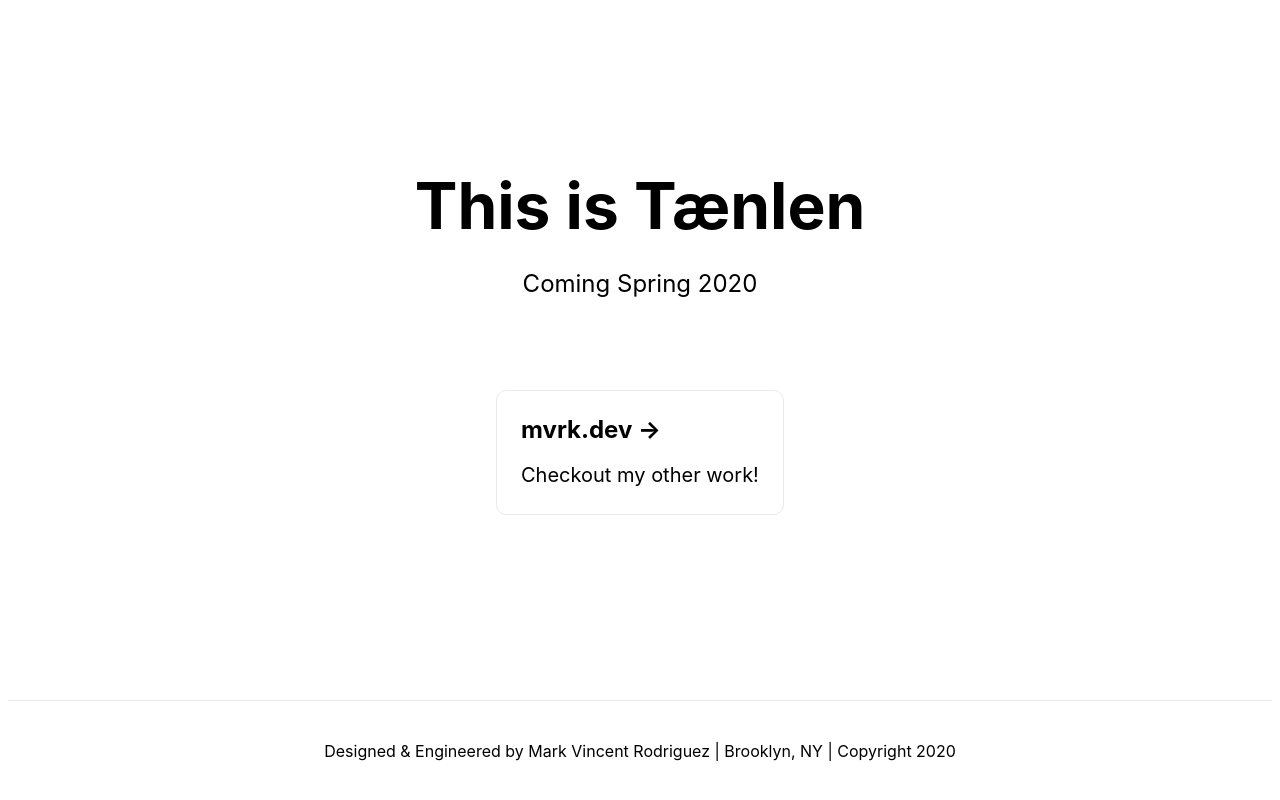
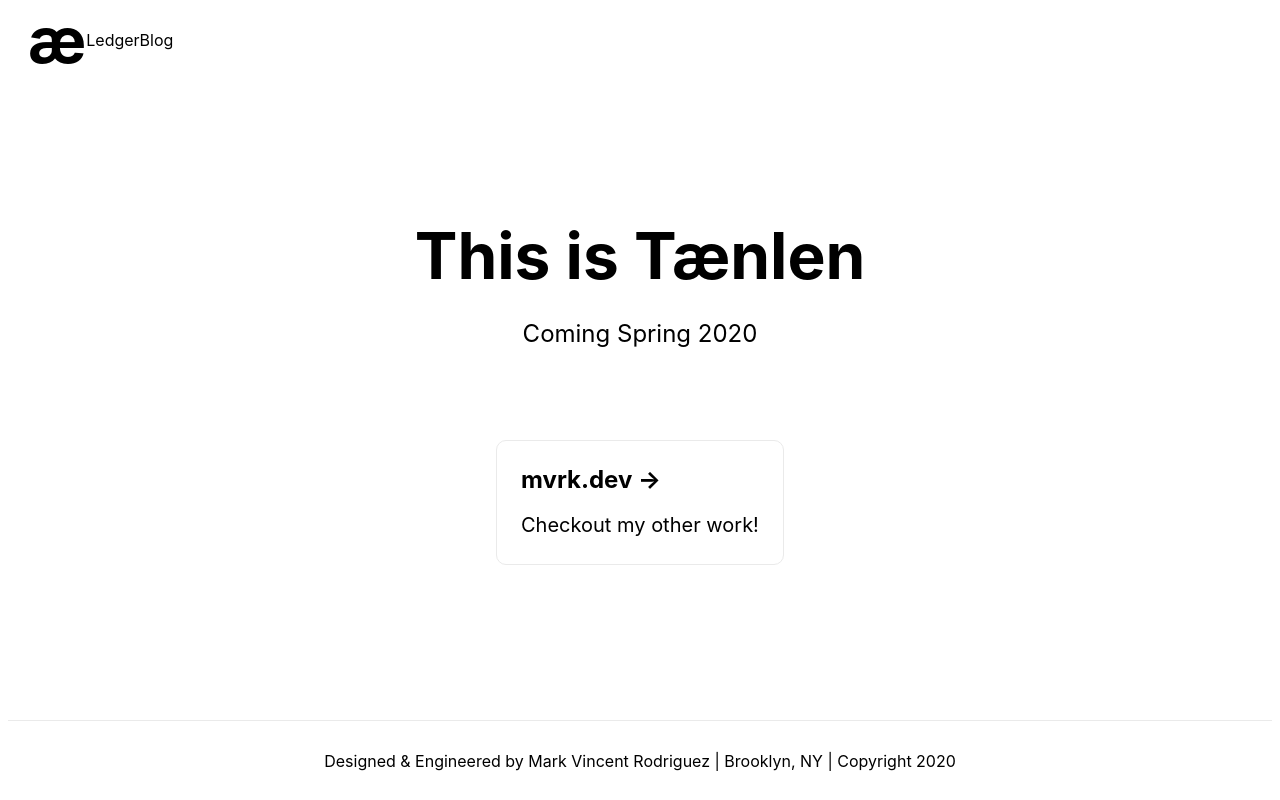
Before and after one commit to mvrkvincent/taenlen_dashboard, a Next.js app in the folder frontend/: page / in a window 1280 px wide. Built offline with nearby package versions, Linux system fonts and the light colour scheme.

Commit message:
Create page templates

```diff
--- /dev/null
+++ b/frontend/components/Footer.js
@@ -0,0 +1,14 @@
+const Footer = () => {
+
+  return(
+
+    <footer>
+      <span>
+        Designed & Engineered by Mark Vincent Rodriguez | Brooklyn, NY | Copyright 2020
+      </span>
+    </footer>
+
+  );
+};
+
+export default Footer;
--- /dev/null
+++ b/frontend/components/Nav.js
@@ -0,0 +1,15 @@
+const Nav = () => {
+
+  return (
+
+    <nav>
+      <a href="/"><h1><span className="logo">&#230;</span></h1></a>
+      <a href="/ledger">Ledger</a>
+      <a href="/blog">Blog</a>
+
+    </nav>
+
+  );
+};
+
+export default Nav;
--- /dev/null
+++ b/frontend/components/Template.js
@@ -0,0 +1,22 @@
+import Head from 'next/head';
+import Footer from './Footer';
+import Nav from './Nav';
+
+const Template = page => (
+  <div className="container">
+    <Head>
+      <title>T&#230;nlen</title>
+      <link rel="icon" href="/favicon.ico" />
+    </Head>
+
+    <Nav />
+
+    <main>
+      {page.children}
+    </main>
+
+    <Footer />
+  </div>
+);
+
+export default Template;
--- /dev/null
+++ b/frontend/pages/_app.js
@@ -0,0 +1,6 @@
+import '../stylesheets/app.css';
+import '../stylesheets/landing.css';
+
+export default function MyApp({ Component, pageProps }) {
+  return <Component {...pageProps} />
+}
--- a/frontend/pages/index.js
+++ b/frontend/pages/index.js
@@ -1,178 +1,22 @@
-import Head from 'next/head'
+import Template from '../components/Template';
 
-const Home = () => (
-  <div className="container">
-    <Head>
-      <title>T&#230;nlen</title>
-      <link rel="icon" href="/favicon.ico" />
-    </Head>
-
-    <main>
+const Splash = () => (
+  <Template>
       <h1 className="title">
-        This is T&#230;nlen
+        This is T<logo>&#230;</logo>nlen
       </h1>
 
-      <p className="description">
+      <p className="subtitle">
         Coming Spring 2020
       </p>
 
       <div className="grid">
-        <a href="https://mvrk.dev" className="card">
+        <a href="https://mvrk.dev" className="module">
           <h3>mvrk.dev &rarr;</h3>
           <p>Checkout my other work!</p>
         </a>
       </div>
-    </main>
-
-    <footer>
-      <a
-        href="https://zeit.co?utm_source=create-next-app&utm_medium=default-template&utm_campaign=create-next-app"
-        target="_blank"
-        rel="noopener noreferrer"
-      >
-        Designed & Engineered by Mark Vincent Rodriguez | Brooklyn, NY | Copyright 2020
-      </a>
-    </footer>
-
-    <style jsx>{`
-      .container {
-        min-height: 100vh;
-        padding: 0 0.5rem;
-        display: flex;
-        flex-direction: column;
-        justify-content: center;
-        align-items: center;
-      }
-
-      main {
-        padding: 5rem 0;
-        flex: 1;
-        display: flex;
-        flex-direction: column;
-        justify-content: center;
-        align-items: center;
-      }
-
-      footer {
-        width: 100%;
-        height: 100px;
-        border-top: 1px solid #eaeaea;
-        display: flex;
-        justify-content: center;
-        align-items: center;
-      }
-
-      footer img {
-        margin-left: 0.5rem;
-      }
-
-      footer a {
-        display: flex;
-        justify-content: center;
-        align-items: center;
-      }
-
-      a {
-        color: inherit;
-        text-decoration: none;
-      }
-
-      .title a {
-        color: #0070f3;
-        text-decoration: none;
-      }
-
-      .title a:hover,
-      .title a:focus,
-      .title a:active {
-        text-decoration: underline;
-      }
-
-      .title {
-        margin: 0;
-        line-height: 1.15;
-        font-size: 4rem;
-      }
-
-      .title,
-      .description {
-        text-align: center;
-      }
-
-      .description {
-        line-height: 1.5;
-        font-size: 1.5rem;
-      }
-
-      code {
-        background: #fafafa;
-        border-radius: 5px;
-        padding: 0.75rem;
-        font-size: 1.1rem;
-        font-family: Menlo, Monaco, Lucida Console, Liberation Mono,
-          DejaVu Sans Mono, Bitstream Vera Sans Mono, Courier New, monospace;
-      }
-
-      .grid {
-        display: flex;
-        align-items: center;
-        justify-content: center;
-        flex-wrap: wrap;
-        width: 50vw;
-        margin-top: 3rem;
-      }
-
-      .card {
-        margin: 1rem;
-        flex-basis: 45%;
-        padding: 1.5rem;
-        text-align: left;
-        color: inherit;
-        text-decoration: none;
-        border: 1px solid #eaeaea;
-        border-radius: 10px;
-        transition: color 0.15s ease, border-color 0.15s ease;
-      }
-
-      .card:hover,
-      .card:focus,
-      .card:active {
-        border-color: #2ED9EB;
-      }
-
-      .card h3 {
-        margin: 0 0 1rem 0;
-        font-size: 1.5rem;
-      }
-
-      .card p {
-        margin: 0;
-        font-size: 1.25rem;
-        line-height: 1.5;
-      }
-
-      @media (max-width: 600px) {
-        .grid {
-          width: 100%;
-          flex-direction: column;
-        }
-      }
-    `}</style>
-
-    <style jsx global>{`
-      html,
-      body {
-        padding: 0;
-        margin: 0;
-        font-family: -apple-system, BlinkMacSystemFont, Segoe UI, Roboto, Oxygen,
-          Ubuntu, Cantarell, Fira Sans, Droid Sans, Helvetica Neue, sans-serif;
-      }
-
-      * {
-        box-sizing: border-box;
-      }
-    `}</style>
-  </div>
+  </Template>
 )
 
-export default Home
+export default Splash;
--- /dev/null
+++ b/frontend/stylesheets/app.css
@@ -0,0 +1,146 @@
+html,
+body {
+  padding: 0;
+  margin: 0;
+  font-family: -apple-system, BlinkMacSystemFont, Segoe UI, Roboto, Oxygen,
+    Ubuntu, Cantarell, Fira Sans, Droid Sans, Helvetica Neue, sans-serif;
+}
+
+* {
+  box-sizing: border-box;
+}
+
+.container {
+  min-height: 100vh;
+  padding: 0 0.5rem;
+  display: flex;
+  flex-direction: column;
+  justify-content: center;
+  align-items: center;
+}
+
+main {
+  padding: 5rem 0;
+  flex: 1;
+  display: flex;
+  flex-direction: column;
+  justify-content: center;
+  align-items: center;
+}
+
+nav {
+  width: 100%;
+  height: 80px;
+  display: flex;
+  align-items: center;
+  padding: 0 20px;
+}
+
+footer {
+  width: 100%;
+  height: 80px;
+  border-top: 1px solid #eaeaea;
+  display: flex;
+  justify-content: center;
+  align-items: center;
+  text-align: center;
+}
+
+footer img {
+  margin-left: 0.5rem;
+}
+
+footer a {
+  display: flex;
+  justify-content: center;
+  align-items: center;
+}
+
+a {
+  color: inherit;
+  text-decoration: none;
+}
+
+.title a {
+  color: #0070f3;
+  text-decoration: none;
+}
+
+.title a:hover,
+.title a:focus,
+.title a:active {
+  text-decoration: underline;
+}
+
+
+
+.logo,
+.title {
+  margin: 0;
+  line-height: 1.15;
+  font-size: 4rem;
+}
+
+.title,
+.subtitle {
+  text-align: center;
+}
+
+.subtitle {
+  line-height: 1.5;
+  font-size: 1.5rem;
+}
+
+code {
+  background: #fafafa;
+  border-radius: 5px;
+  padding: 0.75rem;
+  font-size: 1.1rem;
+  font-family: Menlo, Monaco, Lucida Console, Liberation Mono,
+    DejaVu Sans Mono, Bitstream Vera Sans Mono, Courier New, monospace;
+}
+
+.grid {
+  display: flex;
+  align-items: center;
+  justify-content: center;
+  flex-wrap: wrap;
+  width: 50vw;
+  margin-top: 3rem;
+}
+
+.module {
+  margin: 1rem;
+  flex-basis: 45%;
+  padding: 1.5rem;
+  text-align: left;
+  color: inherit;
+  text-decoration: none;
+  border: 1px solid #eaeaea;
+  border-radius: 10px;
+  transition: color 0.15s ease, border-color 0.15s ease;
+}
+
+.module:hover,
+.module:focus,
+.module:active {
+  border-color: #2ED9EB;
+}
+
+.module h3 {
+  margin: 0 0 1rem 0;
+  font-size: 1.5rem;
+}
+
+.module p {
+  margin: 0;
+  font-size: 1.25rem;
+  line-height: 1.5;
+}
+
+@media (max-width: 600px) {
+  .grid {
+    width: 100%;
+    flex-direction: column;
+  }
+}
```
Also changed, not shown: frontend/pages/blog.js (added, +18 -0 lines), frontend/pages/ledger.js (added, +18 -0 lines), frontend/public/zeit.svg (deleted), frontend/stylesheets/landing.css (added).
